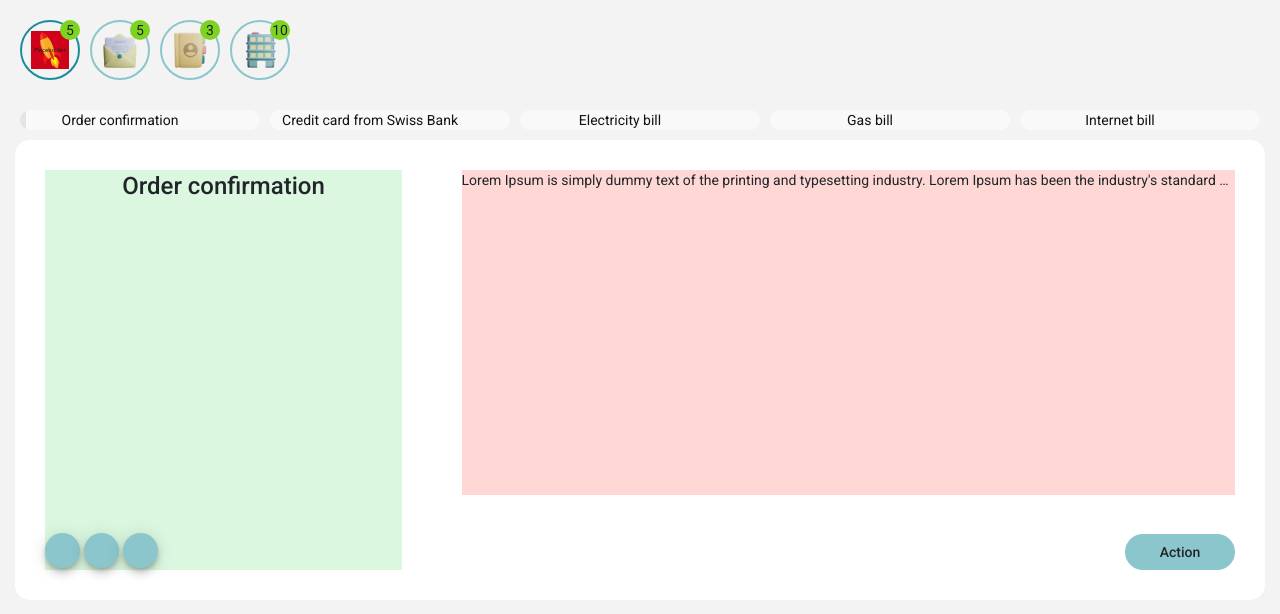
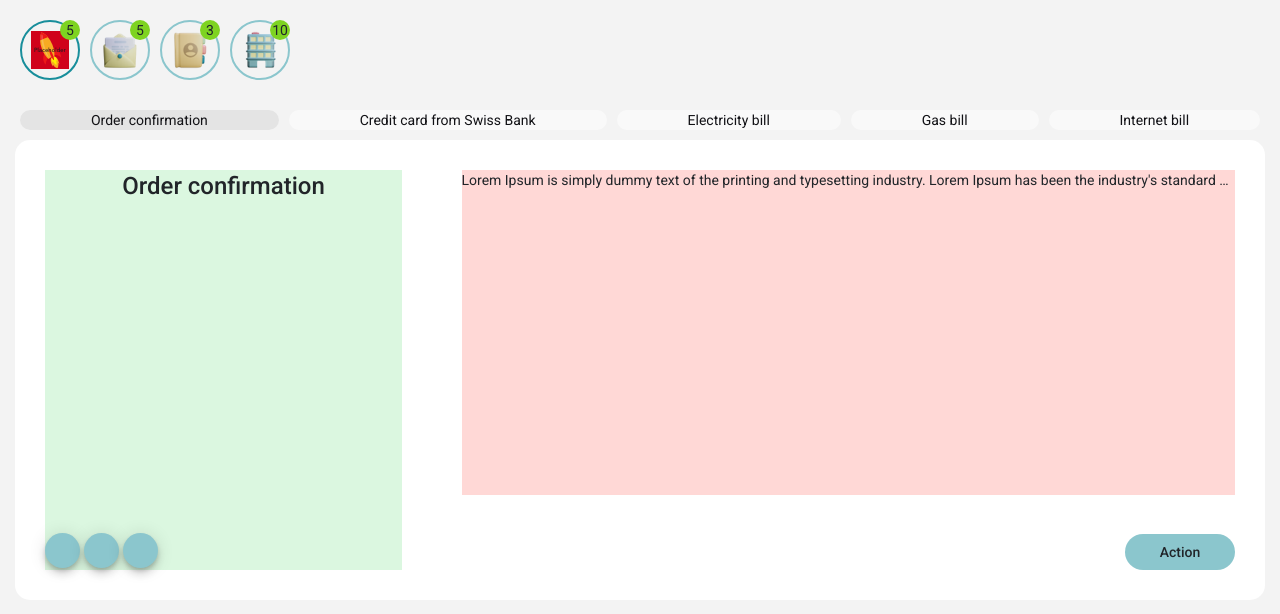
Before and after one commit to lengoctruong/peax-demo, an Angular app: page / in a window 1280 px wide. Shown: the top 614 px of the page. Built offline with nearby package versions, Linux system fonts and the light colour scheme.

Commit message:
Truong commit

```diff
--- a/src/app/task-indicator/task-indicator.component.scss
+++ b/src/app/task-indicator/task-indicator.component.scss
@@ -33,10 +33,9 @@
         );
         background-size: 200%;
         background-repeat: no-repeat;
-        background-position: 100% 50%;
         animation-timing-function: linear;
         animation-delay: 0.2s;
-        animation-duration: 200s;
+        animation-duration: 2s;
 
         &.bg-grey {
           background: #e5e5e5;
@@ -48,6 +47,7 @@
 
         &.passed {
           background-position: 0 0;
+          width: 100%;
         }
       }
 
@@ -60,7 +60,6 @@
       .task_title {
         position: relative;
         color: #121216;
-        width: 12.5rem;
         text-overflow: ellipsis;
         white-space: nowrap;
         overflow: hidden;
```
